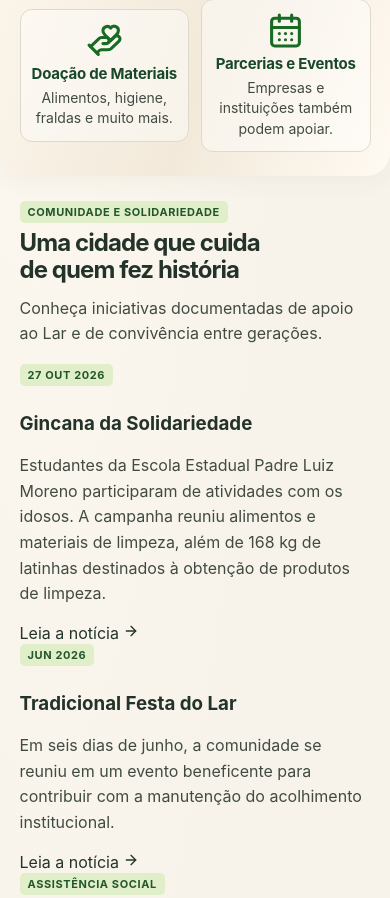
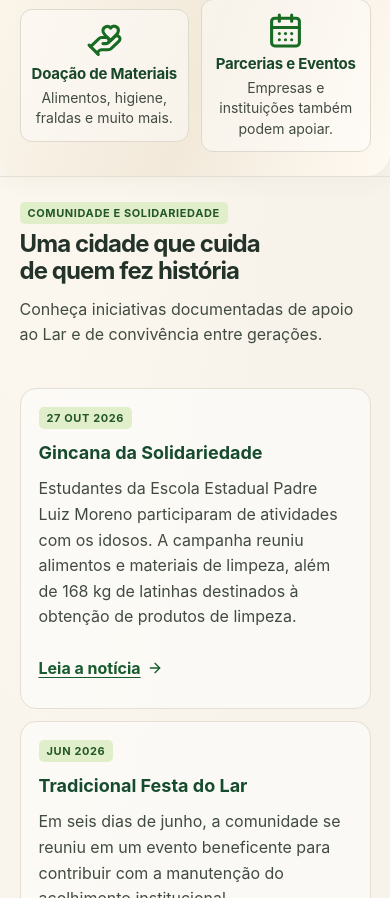
Before and after one commit to AlanrHartman/larsaovicente, a React (Vite) app: page / in a window 390 px wide. Shown: the part 3306-4204 px from the top of the page. Built offline with nearby package versions, Linux system fonts and the light colour scheme.

Commit message:
style: integrate responsive community impact section

```diff
--- a/src/style.css
+++ b/src/style.css
@@ -190,3 +190,6 @@ footer a{overflow-wrap:anywhere}
 }
 @media(forced-colors:active){.pill,.outline,.pause,.help button,.facts{border:1px solid ButtonText}.heroShade,.panFade{forced-color-adjust:none}.hero h1 em{color:CanvasText}}
 @media(prefers-reduced-motion:reduce){html{scroll-behavior:auto}.hero video{transform:none}}
+
+/* Fase 6 — comunidade e fontes documentais */
+.community{display:grid;grid-template-columns:minmax(0,1fr) minmax(0,3fr);gap:24px;border-top:1px solid #e4dfd3}.communityGrid{display:grid;grid-template-columns:repeat(3,minmax(0,1fr));gap:12px}.communityGrid article{padding:18px;border:1px solid #e3dfd2;border-radius:16px;background:#ffffff80;display:flex;flex-direction:column;align-items:flex-start;min-width:0}.communityGrid h3{margin:6px 0 0;font-size:18px;line-height:1.25;color:#164b2e}.communityGrid p{font-size:14px}.communityGrid a{margin-top:auto;display:inline-flex;align-items:center;gap:6px;color:#175b2e;font-weight:650;min-height:44px;text-decoration:underline;text-underline-offset:3px}.contactReference{max-width:240px;display:flex;flex-direction:column;gap:4px}.contactReference a{color:#175b2e;text-decoration:underline}.contactReference small{line-height:1.4}@media(max-width:1100px){.community{grid-template-columns:1fr}}@media(max-width:650px){.communityGrid{grid-template-columns:1fr}.communityGrid p{font-size:16px}}
```
